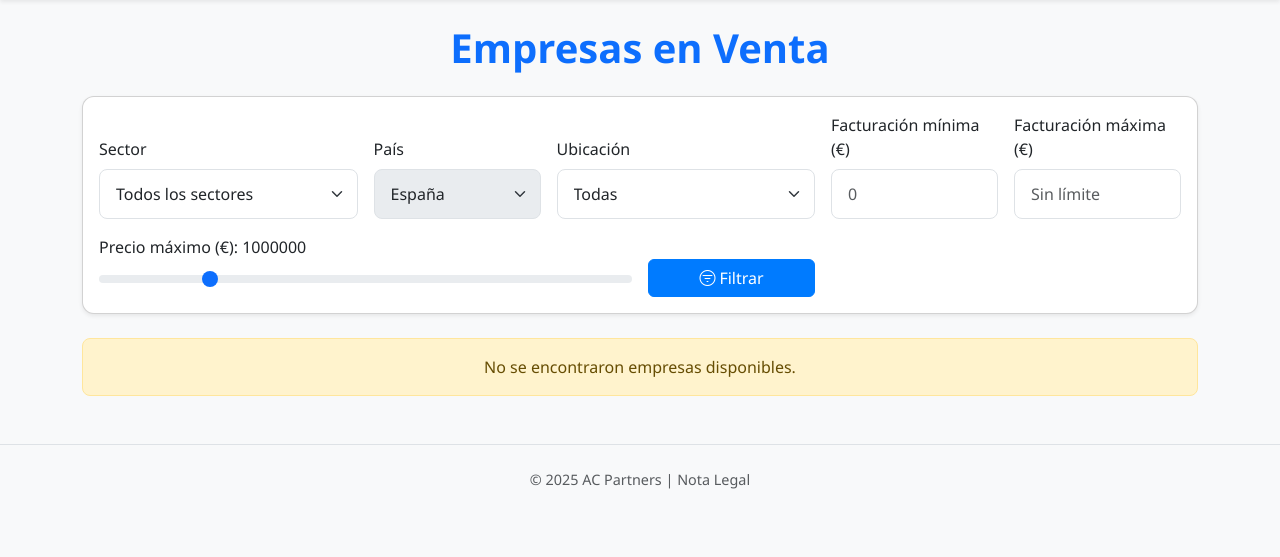
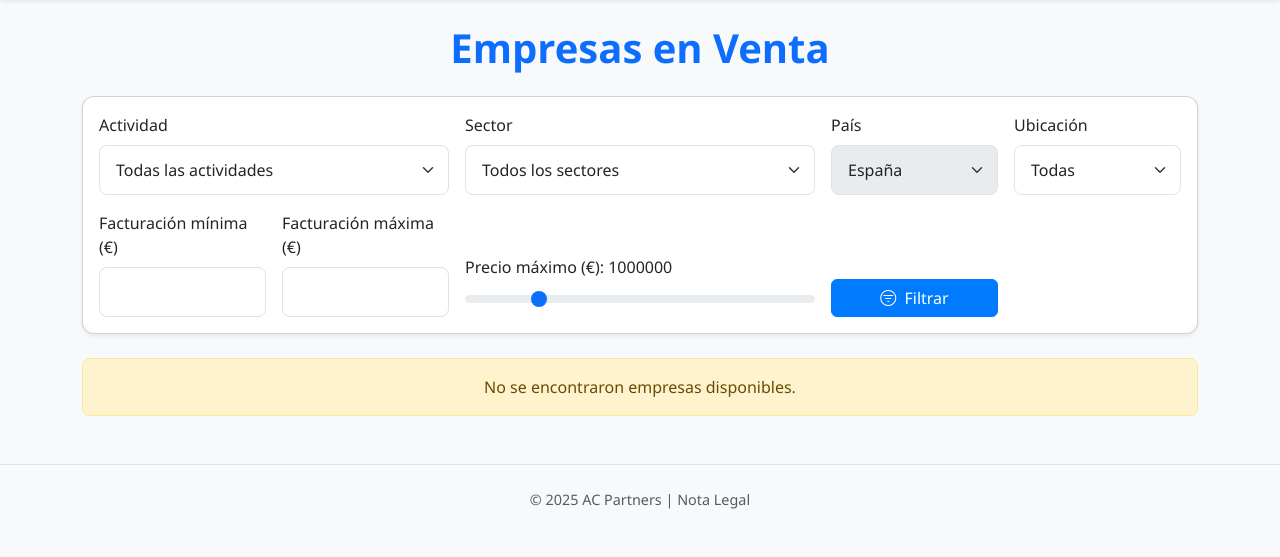
Before and after one commit to AC-Partners/compraventa-postgres, a Flask app: page / in a window 1280 px wide. Shown: the part 78-635 px from the top of the page. Run offline with Flask 3, Linux system fonts and the light colour scheme; data that the repository does not hold is empty; some libraries are stand-ins or nearby versions.

Commit message:
Update index.html

```diff
--- a/templates/index.html
+++ b/templates/index.html
@@ -8,13 +8,24 @@
     <div class="card p-3 shadow-sm mb-4">
         <div class="row g-3 align-items-end">
 
+            <!-- Actividad -->
+            <div class="col-md-4">
+                <label for="actividad" class="form-label">Actividad</label>
+                <select class="form-select" id="actividad" name="actividad">
+                    <option value="">Todas las actividades</option>
+                    {% for act in actividades %}
+                        <option value="{{ act }}" {% if request.args.get('actividad') == act %}selected{% endif %}>{{ act }}</option>
+                    {% endfor %}
+                </select>
+            </div>
+
             <!-- Sector -->
-            <div class="col-md-3">
+            <div class="col-md-4">
                 <label for="sector" class="form-label">Sector</label>
-                <select class="form-select" id="sector" name="actividad">
+                <select class="form-select" id="sector" name="sector">
                     <option value="">Todos los sectores</option>
-                    {% for sector in ['Hosteleria', 'Comercio', 'Servicios', 'Industria', 'Tecnologia', 'Agricultura'] %}
-                        <option value="{{ sector }}" {% if request.args.get('actividad') == sector %}selected{% endif %}>{{ sector }}</option>
+                    {% for sec in sectores %}
+                        <option value="{{ sec }}" {% if request.args.get('sector') == sec %}selected{% endif %}>{{ sec }}</option>
                     {% endfor %}
                 </select>
             </div>
@@ -28,7 +39,7 @@
             </div>
 
             <!-- Ubicación -->
-            <div class="col-md-3">
+            <div class="col-md-2">
                 <label for="provincia" class="form-label">Ubicación</label>
                 <select class="form-select" id="provincia" name="provincia">
                     <option value="">Todas</option>
@@ -38,27 +49,27 @@
                 </select>
             </div>
 
-            <!-- Rango de Facturación -->
+            <!-- Rango Facturación -->
             <div class="col-md-2">
                 <label for="min_facturacion" class="form-label">Facturación mínima (€)</label>
-                <input type="number" class="form-control" id="min_facturacion" name="min_facturacion" placeholder="0" value="{{ request.args.get('min_facturacion', '') }}">
+                <input type="number" class="form-control" id="min_facturacion" name="min_facturacion" value="{{ request.args.get('min_facturacion', '') }}">
             </div>
             <div class="col-md-2">
                 <label for="max_facturacion" class="form-label">Facturación máxima (€)</label>
-                <input type="number" class="form-control" id="max_facturacion" name="max_facturacion" placeholder="Sin límite" value="{{ request.args.get('max_facturacion', '') }}">
+                <input type="number" class="form-control" id="max_facturacion" name="max_facturacion" value="{{ request.args.get('max_facturacion', '') }}">
             </div>
 
             <!-- Precio con barra deslizable -->
-            <div class="col-md-6 mt-3">
+            <div class="col-md-4">
                 <label for="precio_venta" class="form-label">Precio máximo (€): <span id="precioValor">{{ request.args.get('max_precio', '1000000') }}</span></label>
                 <input type="range" class="form-range" name="max_precio" id="precio_venta" min="10000" max="5000000" step="10000"
                        value="{{ request.args.get('max_precio', 1000000) }}"
                        oninput="document.getElementById('precioValor').innerText = this.value">
             </div>
 
-            <div class="col-md-2 mt-3">
-                <button type="submit" class="btn btn-primary w-100">
-                    <i class="bi bi-filter-circle me-1"></i>Filtrar
+            <div class="col-md-2 d-grid">
+                <button type="submit" class="btn btn-primary mt-3">
+                    <i class="bi bi-filter-circle me-1"></i> Filtrar
                 </button>
             </div>
         </div>
@@ -79,9 +90,14 @@
                     <p class="card-text text-muted small mb-2">{{ e['descripcion'] }}</p>
                     <ul class="list-unstyled text-muted small mt-auto">
                         <li><i class="bi bi-geo-alt-fill text-info me-2"></i><strong>Ubicación:</strong> {{ e['provincia'] }}</li>
-                        <li><i class="bi bi-briefcase-fill text-success me-2"></i><strong>Actividad:</strong> {{ e['actividad'] }}</li>
-                        <li><i class="bi bi-currency-euro text-warning me-2"></i><strong>Facturación:</strong> {% if e['facturacion'] %}{{ "{:,.0f} €".format(e['facturacion']) }}{% else %}No disponible{% endif %}</li>
-                        <li><i class="bi bi-tags-fill text-danger me-2"></i><strong>Precio:</strong> {% if e['precio_venta'] %}{{ "{:,.0f} €".format(e['precio_venta']) }}{% else %}No disponible{% endif %}</li>
+                        <li><i class="bi bi-briefcase-fill text-success me-2"></i><strong>Actividad:</strong> {{ e['actividad']|lower }}</li>
+                        <li><i class="bi bi-tags-fill text-secondary me-2"></i><strong>Sector:</strong> {{ e['sector']|lower }}</li>
+                        <li><i class="bi bi-currency-euro text-warning me-2"></i><strong>Facturación:</strong>
+                            {% if e['facturacion'] %}{{ "{:,.0f} €".format(e['facturacion']) }}{% else %}No disponible{% endif %}
+                        </li>
+                        <li><i class="bi bi-cash-coin text-danger me-2"></i><strong>Precio:</strong>
+                            {% if e['precio_venta'] %}{{ "{:,.0f} €".format(e['precio_venta']) }}{% else %}No disponible{% endif %}
+                        </li>
                     </ul>
                     <a href="{{ url_for('detalle', id=e['id']) }}" class="btn btn-primary mt-3 w-100 py-2">
                         <i class="bi bi-eye-fill me-2"></i> Ver Detalle
```
